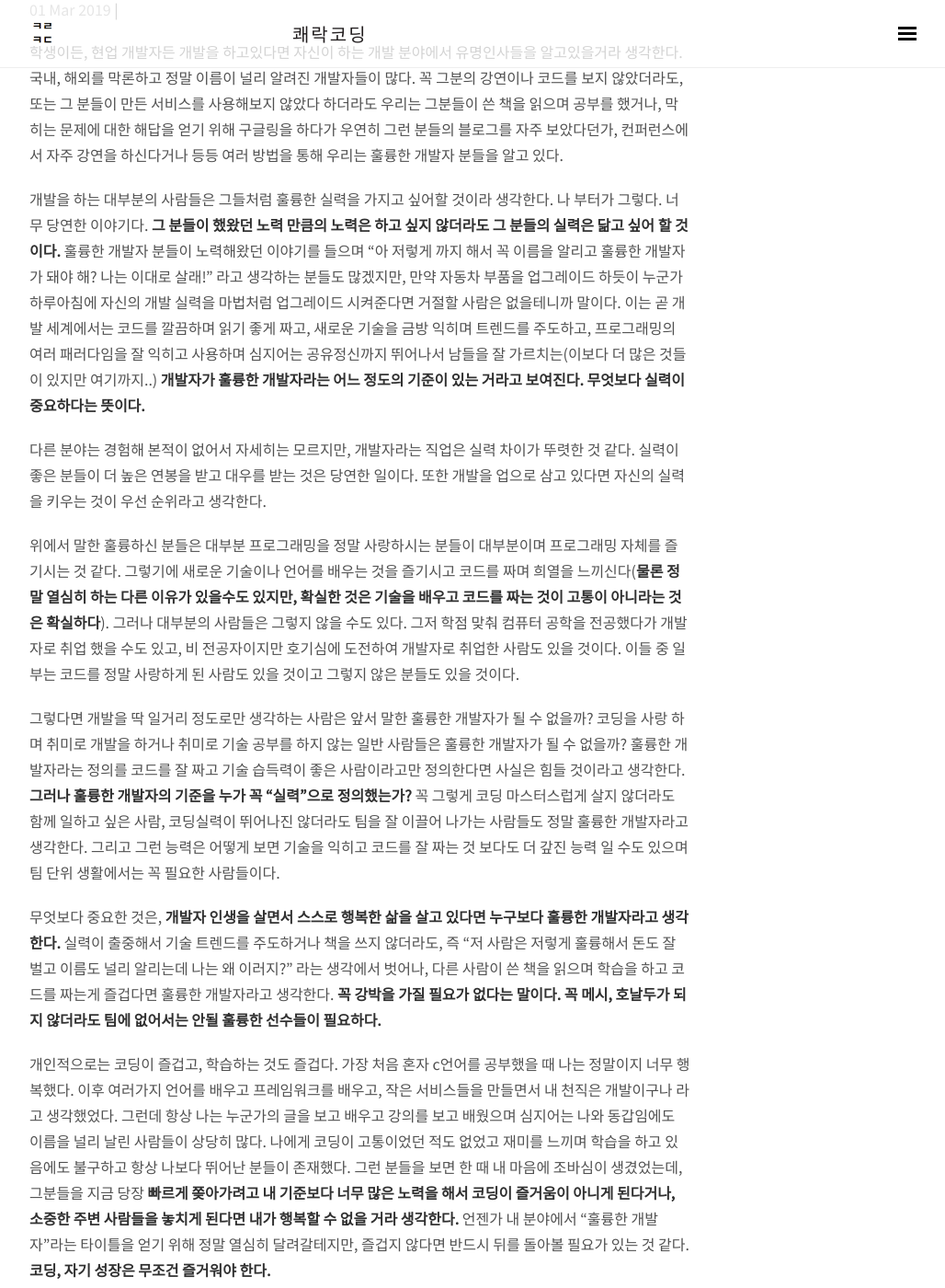
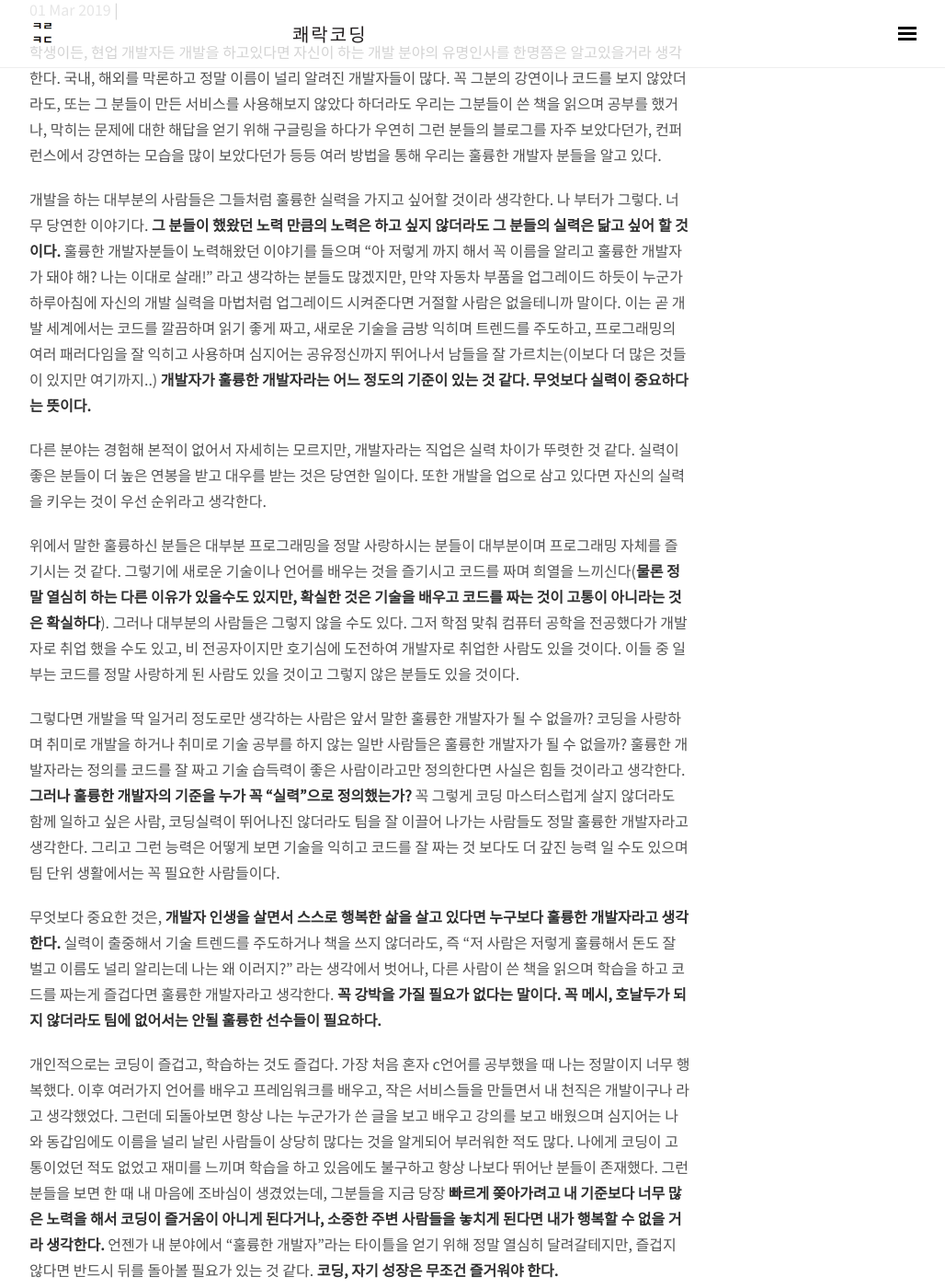
Before and after one commit to wooooooak/wooooooak.github.io, a Jekyll site: the page built from _posts/2019-03-01-훌륭한개발자.md, in a window 1280 px wide and 1400 px high, scrolled down 190 px. Shown: the whole window at 92% size, without its empty margins (248-1276 px from the left). Built offline with Jekyll 4.4.1, drawn with Linux system fonts in a browser that asks for light colours; nearby versions of some CDN libraries; some web fonts are replaced; comment, search, counter and statistics services are not loaded; some of the changed text lies outside the part shown.

Commit message:
오탈자 수정

```diff
--- a/_posts/2019-03-01-훌륭한개발자.md
+++ b/_posts/2019-03-01-훌륭한개발자.md
@@ -5,19 +5,19 @@ category: 중얼 중얼
 tags: []
 comments: true
 ---
-학생이든, 현업 개발자든 개발을 하고있다면 자신이 하는 개발 분야에서 유명인사들을 알고있을거라 생각한다. 국내, 해외를 막론하고 정말 이름이 널리 알려진 개발자들이 많다. 꼭 그분의 강연이나 코드를 보지 않았더라도, 또는 그 분들이 만든 서비스를 사용해보지 않았다 하더라도 우리는 그분들이 쓴 책을 읽으며 공부를 했거나, 막히는 문제에 대한 해답을 얻기 위해 구글링을 하다가 우연히 그런 분들의 블로그를 자주 보았다던가, 컨퍼런스에서 자주 강연을 하신다거나 등등 여러 방법을 통해 우리는 훌륭한 개발자 분들을 알고 있다.
+학생이든, 현업 개발자든 개발을 하고있다면 자신이 하는 개발 분야의 유명인사를 한명쯤은 알고있을거라 생각한다. 국내, 해외를 막론하고 정말 이름이 널리 알려진 개발자들이 많다. 꼭 그분의 강연이나 코드를 보지 않았더라도, 또는 그 분들이 만든 서비스를 사용해보지 않았다 하더라도 우리는 그분들이 쓴 책을 읽으며 공부를 했거나, 막히는 문제에 대한 해답을 얻기 위해 구글링을 하다가 우연히 그런 분들의 블로그를 자주 보았다던가, 컨퍼런스에서 강연하는 모습을 많이 보았다던가 등등 여러 방법을 통해 우리는 훌륭한 개발자 분들을 알고 있다.
 
-개발을 하는 대부분의 사람들은 그들처럼 훌륭한 실력을 가지고 싶어할 것이라 생각한다. 나 부터가 그렇다. 너무 당연한 이야기다. **그 분들이 했왔던 노력 만큼의 노력은 하고 싶지 않더라도 그 분들의 실력은 닮고 싶어 할 것이다.** 훌륭한 개발자 분들이 노력해왔던 이야기를 들으며 "아 저렇게 까지 해서 꼭 이름을 알리고 훌륭한 개발자가 돼야 해? 나는 이대로 살래!" 라고 생각하는 분들도 많겠지만, 만약 자동차 부품을 업그레이드 하듯이 누군가 하루아침에 자신의 개발 실력을 마법처럼 업그레이드 시켜준다면 거절할 사람은 없을테니까 말이다. 이는 곧 개발 세계에서는 코드를 깔끔하며 읽기 좋게 짜고, 새로운 기술을 금방 익히며 트렌드를 주도하고, 프로그래밍의 여러 패러다임을 잘 익히고 사용하며 심지어는 공유정신까지 뛰어나서 남들을 잘 가르치는(이보다 더 많은 것들이 있지만 여기까지..) **개발자가 훌륭한 개발자라는 어느 정도의 기준이 있는 거라고 보여진다. 무엇보다 실력이 중요하다는 뜻이다.**
+개발을 하는 대부분의 사람들은 그들처럼 훌륭한 실력을 가지고 싶어할 것이라 생각한다. 나 부터가 그렇다. 너무 당연한 이야기다. **그 분들이 했왔던 노력 만큼의 노력은 하고 싶지 않더라도 그 분들의 실력은 닮고 싶어 할 것이다.** 훌륭한 개발자분들이 노력해왔던 이야기를 들으며 "아 저렇게 까지 해서 꼭 이름을 알리고 훌륭한 개발자가 돼야 해? 나는 이대로 살래!" 라고 생각하는 분들도 많겠지만, 만약 자동차 부품을 업그레이드 하듯이 누군가 하루아침에 자신의 개발 실력을 마법처럼 업그레이드 시켜준다면 거절할 사람은 없을테니까 말이다. 이는 곧 개발 세계에서는 코드를 깔끔하며 읽기 좋게 짜고, 새로운 기술을 금방 익히며 트렌드를 주도하고, 프로그래밍의 여러 패러다임을 잘 익히고 사용하며 심지어는 공유정신까지 뛰어나서 남들을 잘 가르치는(이보다 더 많은 것들이 있지만 여기까지..) **개발자가 훌륭한 개발자라는 어느 정도의 기준이 있는 것 같다. 무엇보다 실력이 중요하다는 뜻이다.**
 
 다른 분야는 경험해 본적이 없어서 자세히는 모르지만, 개발자라는 직업은 실력 차이가 뚜렷한 것 같다. 실력이 좋은 분들이 더 높은 연봉을 받고 대우를 받는 것은 당연한 일이다. 또한 개발을 업으로 삼고 있다면 자신의 실력을 키우는 것이 우선 순위라고 생각한다.
 
 위에서 말한 훌륭하신 분들은 대부분 프로그래밍을 정말 사랑하시는 분들이 대부분이며 프로그래밍 자체를 즐기시는 것 같다. 그렇기에 새로운 기술이나 언어를 배우는 것을 즐기시고 코드를 짜며 희열을 느끼신다(**물론 정말 열심히 하는 다른 이유가 있을수도 있지만, 확실한 것은 기술을 배우고 코드를 짜는 것이 고통이 아니라는 것은 확실하다**). 그러나 대부분의 사람들은 그렇지 않을 수도 있다. 그저 학점 맞춰 컴퓨터 공학을 전공했다가 개발자로 취업 했을 수도 있고, 비 전공자이지만 호기심에 도전하여 개발자로 취업한 사람도 있을 것이다. 이들 중 일부는 코드를 정말 사랑하게 된 사람도 있을 것이고 그렇지 않은 분들도 있을 것이다.
 
-그렇다면 개발을 딱 일거리 정도로만 생각하는 사람은 앞서 말한 훌륭한 개발자가 될 수 없을까? 코딩을 사랑 하며 취미로 개발을 하거나 취미로 기술 공부를 하지 않는 일반 사람들은 훌륭한 개발자가 될 수 없을까? 훌륭한 개발자라는 정의를 코드를 잘 짜고 기술 습득력이 좋은 사람이라고만 정의한다면 사실은 힘들 것이라고 생각한다. **그러나 훌륭한 개발자의 기준을 누가 꼭 "실력"으로 정의했는가?** 꼭 그렇게 코딩 마스터스럽게 살지 않더라도 함께 일하고 싶은 사람, 코딩실력이 뛰어나진 않더라도 팀을 잘 이끌어 나가는 사람들도 정말 훌륭한 개발자라고 생각한다. 그리고 그런 능력은 어떻게 보면 기술을 익히고 코드를 잘 짜는 것 보다도 더 갚진 능력 일 수도 있으며 팀 단위 생활에서는 꼭 필요한 사람들이다.
+그렇다면 개발을 딱 일거리 정도로만 생각하는 사람은 앞서 말한 훌륭한 개발자가 될 수 없을까? 코딩을 사랑하며 취미로 개발을 하거나 취미로 기술 공부를 하지 않는 일반 사람들은 훌륭한 개발자가 될 수 없을까? 훌륭한 개발자라는 정의를 코드를 잘 짜고 기술 습득력이 좋은 사람이라고만 정의한다면 사실은 힘들 것이라고 생각한다. **그러나 훌륭한 개발자의 기준을 누가 꼭 "실력"으로 정의했는가?** 꼭 그렇게 코딩 마스터스럽게 살지 않더라도 함께 일하고 싶은 사람, 코딩실력이 뛰어나진 않더라도 팀을 잘 이끌어 나가는 사람들도 정말 훌륭한 개발자라고 생각한다. 그리고 그런 능력은 어떻게 보면 기술을 익히고 코드를 잘 짜는 것 보다도 더 갚진 능력 일 수도 있으며 팀 단위 생활에서는 꼭 필요한 사람들이다.
 
 무엇보다 중요한 것은, **개발자 인생을 살면서 스스로 행복한 삶을 살고 있다면 누구보다 훌륭한 개발자라고 생각한다.** 실력이 출중해서 기술 트렌드를 주도하거나 책을 쓰지 않더라도, 즉 "저 사람은 저렇게 훌륭해서 돈도 잘 벌고 이름도 널리 알리는데 나는 왜 이러지?" 라는 생각에서 벗어나, 다른 사람이 쓴 책을 읽으며 학습을 하고 코드를 짜는게 즐겁다면 훌륭한 개발자라고 생각한다. **꼭 강박을 가질 필요가 없다는 말이다. 꼭 메시, 호날두가 되지 않더라도 팀에 없어서는 안될 훌륭한 선수들이 필요하다.**
 
-개인적으로는 코딩이 즐겁고, 학습하는 것도 즐겁다. 가장 처음 혼자 c언어를 공부했을 때 나는 정말이지 너무 행복했다. 이후 여러가지 언어를 배우고 프레임워크를 배우고, 작은 서비스들을 만들면서 내 천직은 개발이구나 라고 생각했었다. 그런데 항상 나는 누군가의 글을 보고 배우고 강의를 보고 배웠으며 심지어는 나와 동갑임에도 이름을 널리 날린 사람들이 상당히 많다. 나에게 코딩이 고통이었던 적도 없었고 재미를 느끼며 학습을 하고 있음에도 불구하고 항상 나보다 뛰어난 분들이 존재했다. 그런 분들을 보면 한 때 내 마음에 조바심이 생겼었는데, 그분들을 지금 당장 **빠르게 쫒아가려고 내 기준보다 너무 많은 노력을 해서 코딩이 즐거움이 아니게 된다거나, 소중한 주변 사람들을 놓치게 된다면 내가 행복할 수 없을 거라 생각한다.** 언젠가 내 분야에서 "훌륭한 개발자"라는 타이틀을 얻기 위해 정말 열심히 달려갈테지만, 즐겁지 않다면 반드시 뒤를 돌아볼 필요가 있는 것 같다. **코딩, 자기 성장은 무조건 즐거워야 한다.**
+개인적으로는 코딩이 즐겁고, 학습하는 것도 즐겁다. 가장 처음 혼자 c언어를 공부했을 때 나는 정말이지 너무 행복했다. 이후 여러가지 언어를 배우고 프레임워크를 배우고, 작은 서비스들을 만들면서 내 천직은 개발이구나 라고 생각했었다. 그런데 되돌아보면 항상 나는 누군가가 쓴 글을 보고 배우고 강의를 보고 배웠으며 심지어는 나와 동갑임에도 이름을 널리 날린 사람들이 상당히 많다는 것을 알게되어 부러워한 적도 많다. 나에게 코딩이 고통이었던 적도 없었고 재미를 느끼며 학습을 하고 있음에도 불구하고 항상 나보다 뛰어난 분들이 존재했다. 그런 분들을 보면 한 때 내 마음에 조바심이 생겼었는데, 그분들을 지금 당장 **빠르게 쫒아가려고 내 기준보다 너무 많은 노력을 해서 코딩이 즐거움이 아니게 된다거나, 소중한 주변 사람들을 놓치게 된다면 내가 행복할 수 없을 거라 생각한다.** 언젠가 내 분야에서 "훌륭한 개발자"라는 타이틀을 얻기 위해 정말 열심히 달려갈테지만, 즐겁지 않다면 반드시 뒤를 돌아볼 필요가 있는 것 같다. **코딩, 자기 성장은 무조건 즐거워야 한다.**
 
 ## 결론
-그러고보니 내 블로그의 이름이 "쾌락코딩"이었다. 블로그를 처음 만든 날부터 지금까지 내 가치관이 "즐거움"이었고 잘 지켜온 것 같아 기쁘다. 이 글을 읽는 모두가 쾌락코딩했으면 좋겠다.
+그러고보니 내 블로그의 이름이 "쾌락코딩"이었다. 블로그를 처음 만든 날부터 지금까지 내 가치관이 "즐거움"이었고 잘 지켜온 것 같아 기쁘다. **이 글을 읽는 모두가 쾌락코딩했으면 좋겠다.**
```
